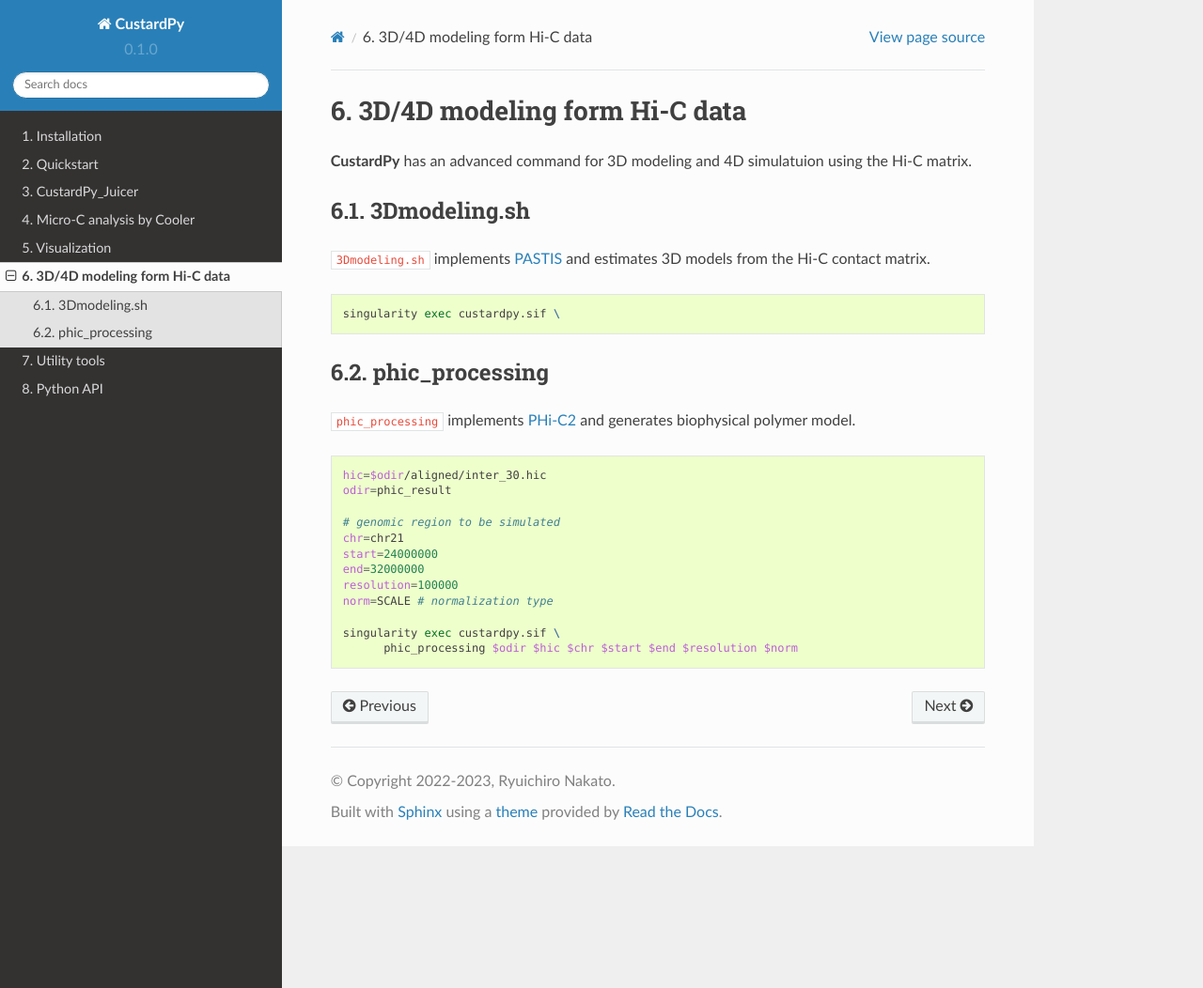
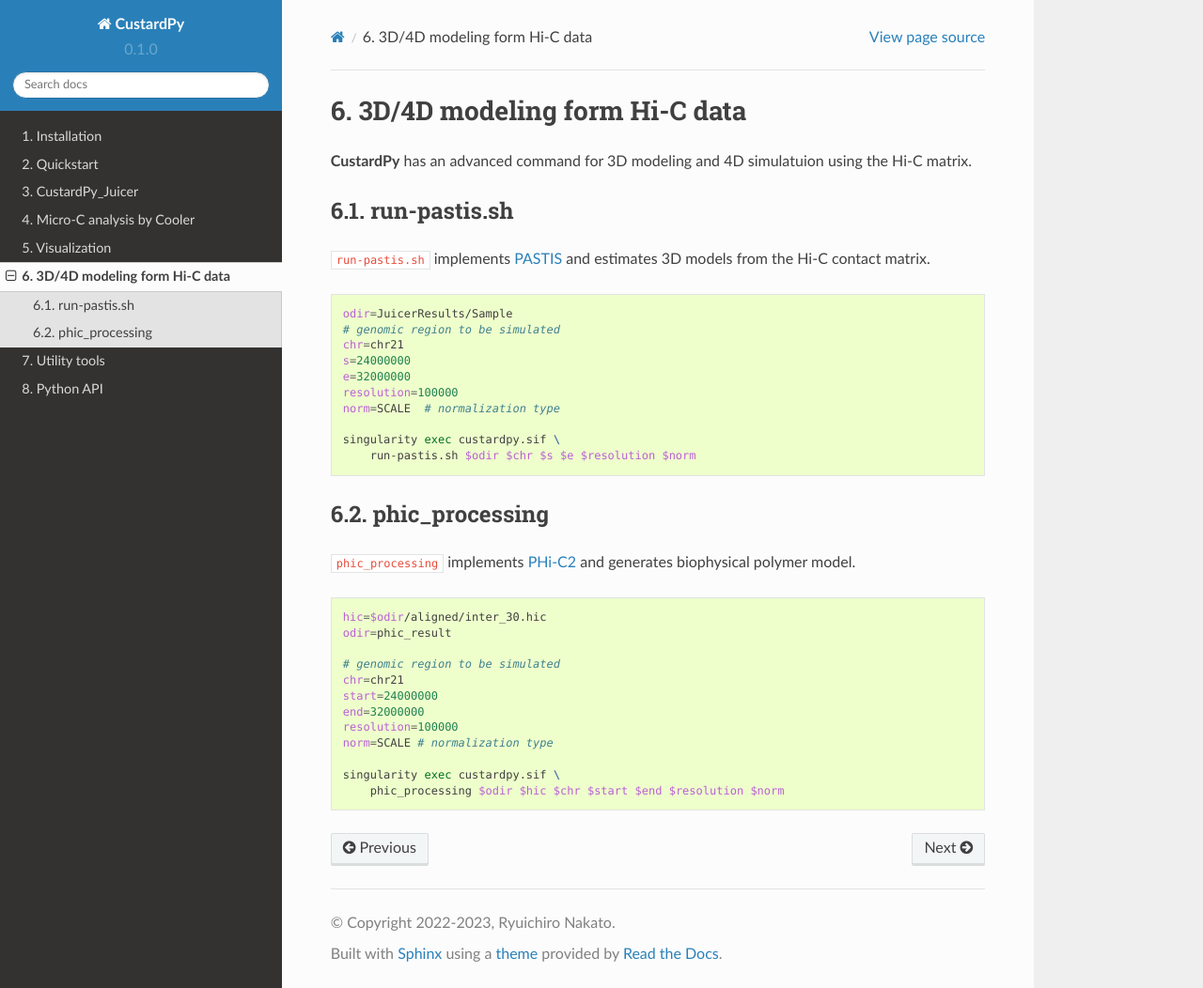
Before and after one commit to rnakato/CustardPy, a Sphinx documentation site: the page built from docs/content/3dmodel.rst, in a window 1280 px wide and 1052 px high. Shown: the whole window at 94% size. Built offline with Sphinx 7.4.7 and the Read the Docs theme 2.0.0, drawn with Linux system fonts in a browser that asks for light colours.

Commit message:
add docs

```diff
--- a/docs/content/3dmodel.rst
+++ b/docs/content/3dmodel.rst
@@ -4,15 +4,23 @@
 **CustardPy** has an advanced command for 3D modeling and 4D simulatuion using the Hi-C matrix.
 
 
-3Dmodeling.sh
+run-pastis.sh
 ---------------------------
 
-``3Dmodeling.sh`` implements `PASTIS <https://members.cbio.mines-paristech.fr/~nvaroquaux/pastis/>`_ and estimates 3D models from the Hi-C contact matrix.
+``run-pastis.sh`` implements `PASTIS <https://members.cbio.mines-paristech.fr/~nvaroquaux/pastis/>`_ and estimates 3D models from the Hi-C contact matrix.
 
 .. code-block:: bash
 
+    odir=JuicerResults/Sample
+    # genomic region to be simulated
+    chr=chr21
+    s=24000000
+    e=32000000
+    resolution=100000
+    norm=SCALE  # normalization type
+
     singularity exec custardpy.sif \
-
+        run-pastis.sh $odir $chr $s $e $resolution $norm
 
 phic_processing
 ------------------------------------------------------
@@ -32,4 +40,4 @@ phic_processing
     norm=SCALE # normalization type
 
     singularity exec custardpy.sif \
-          phic_processing $odir $hic $chr $start $end $resolution $norm
+        phic_processing $odir $hic $chr $start $end $resolution $norm
```
